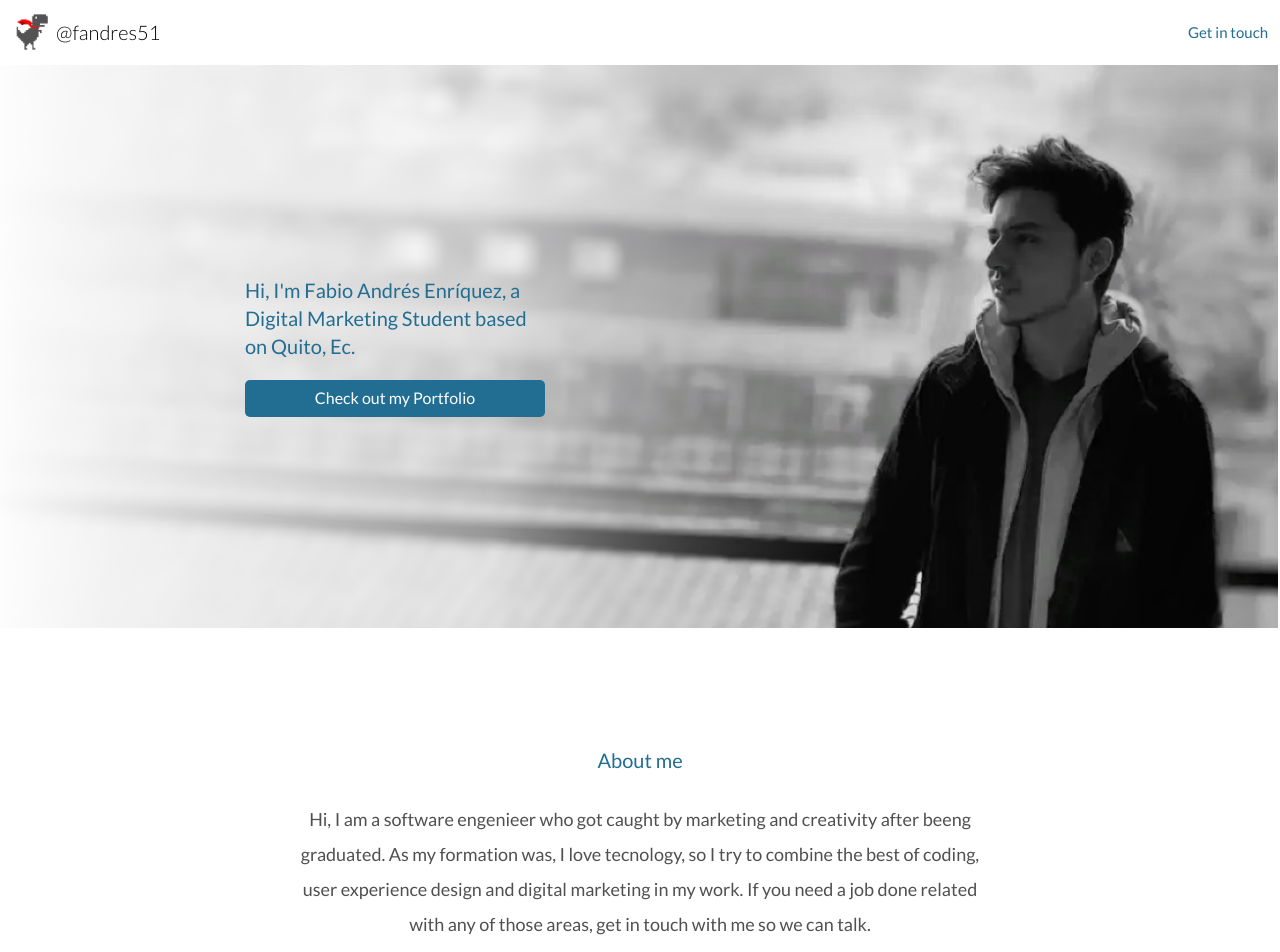
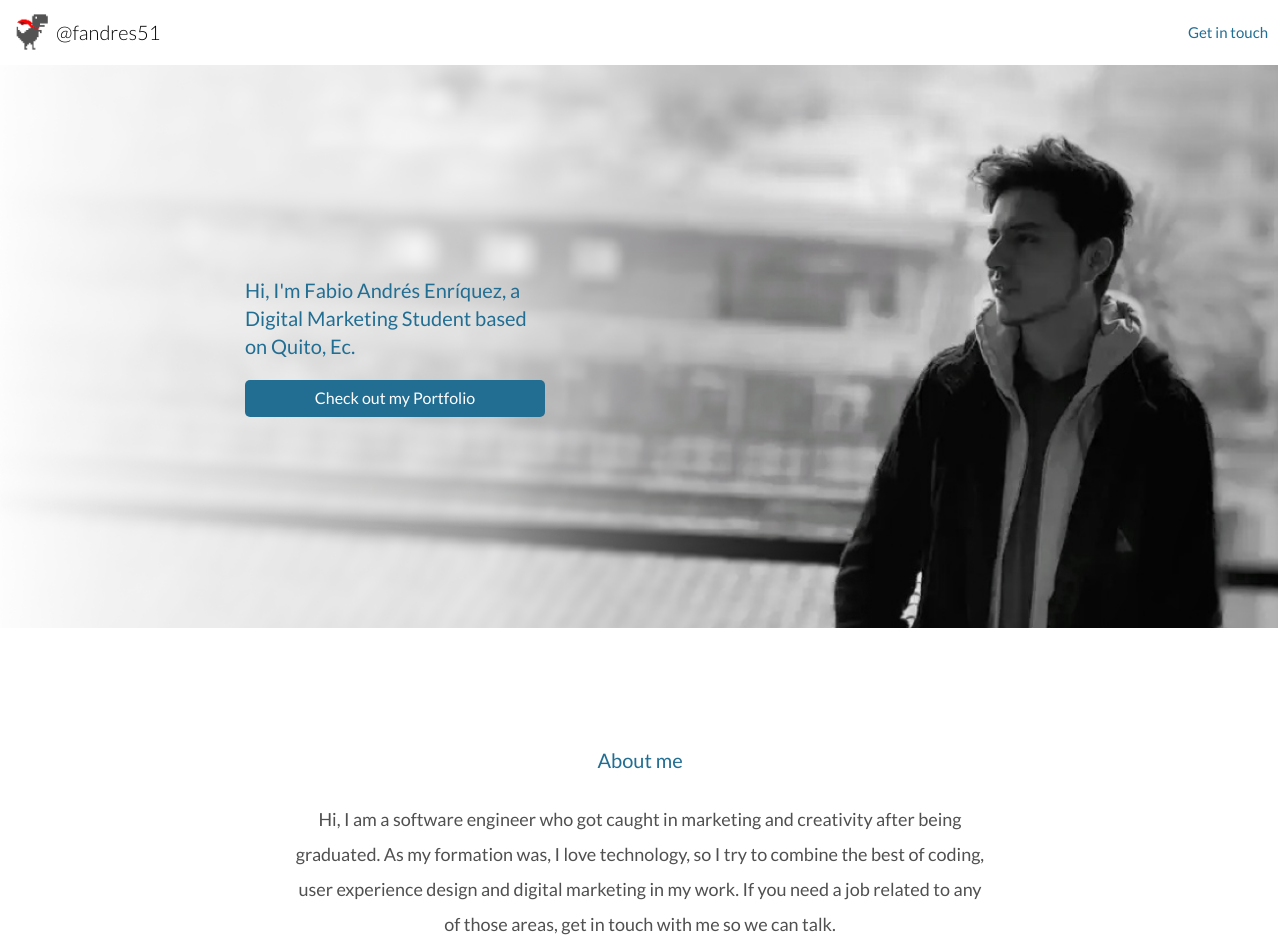
Before and after one commit to fandres51/fandres51-web, a Next.js app: page / in a window 1280 px wide. Shown: the top 952 px of the page. Built offline with nearby package versions, Linux system fonts and the light colour scheme.

Commit message:
spanish section links fixed

```diff
--- a/data/portfolio/asosoft.mdx
+++ b/data/portfolio/asosoft.mdx
@@ -12,3 +12,7 @@ create a management system for the Systems Engineer Council. This also worked
 as the final project of my career.
 
 You can check out this project on [Github](https://github.com/fandres51/proyectointegrador-enriquez-yaselga)
+
+    Hi, I am a software engineer who got caught in marketing and creativity after being graduated.
+    As my formation was, I love technology, so I try to combine the best of coding, user experience design and digital marketing in my work.
+    If you need a job related to any of those areas, get in touch with me so we can talk.
--- a/pages/es.js
+++ b/pages/es.js
@@ -34,7 +34,7 @@ export default function Home() {
                 <BannerComponent
                     message="Hola, soy Fabio Andrés Enríquez, un estudiante de márketing digital de Quito, Ec."
                     buttonMessage="Mira mi portafolio"
-                    buttonAction="/portfolio/es"
+                    buttonAction={'https://behance.net/fandres51'}
                 ></BannerComponent>
                 <div className={styles.about}>
                     <AboutComponent
@@ -67,12 +67,12 @@ export default function Home() {
                         ></PhoneGalery>
                     </div>
                     <div>
-                        <Link href={'/portfolio/es'}>
+                        <a href="https://behance.net/fandres51" target="blank" style={{textDecoration:"none"}}>
                             <div className={styles.workMessage}>
                                 <div className={styles.workMessage}>Mira mi portafolio completo</div>
                                 <BsArrowRightShort size={27} color='#226E93' />
                             </div>
-                        </Link>
+                        </a>
                     </div>
                 </div>
             </main>
--- a/pages/index.js
+++ b/pages/index.js
@@ -12,9 +12,9 @@ import Link from "next/link";
 
 export default function Home() {
     const aboutText = `
-    Hi, I am a software engenieer who got caught by marketing and creativity after beeng graduated.
-    As my formation was, I love tecnology, so I try to combine the best of coding, user experience design and digital marketing in my work.
-    If you need a job done related with any of those areas, get in touch with me so we can talk.
+    Hi, I am a software engineer who got caught in marketing and creativity after being graduated.
+    As my formation was, I love technology, so I try to combine the best of coding, user experience design and digital marketing in my work.
+    If you need a job related to any of those areas, get in touch with me so we can talk.
     `
     return (
         <div className={styles.container}>
```
